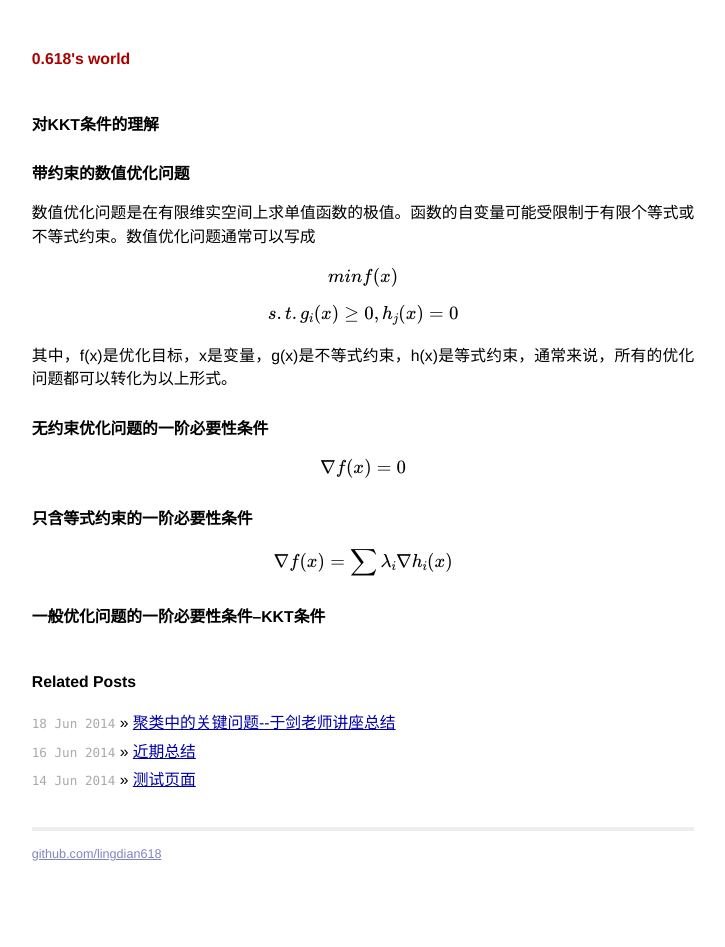
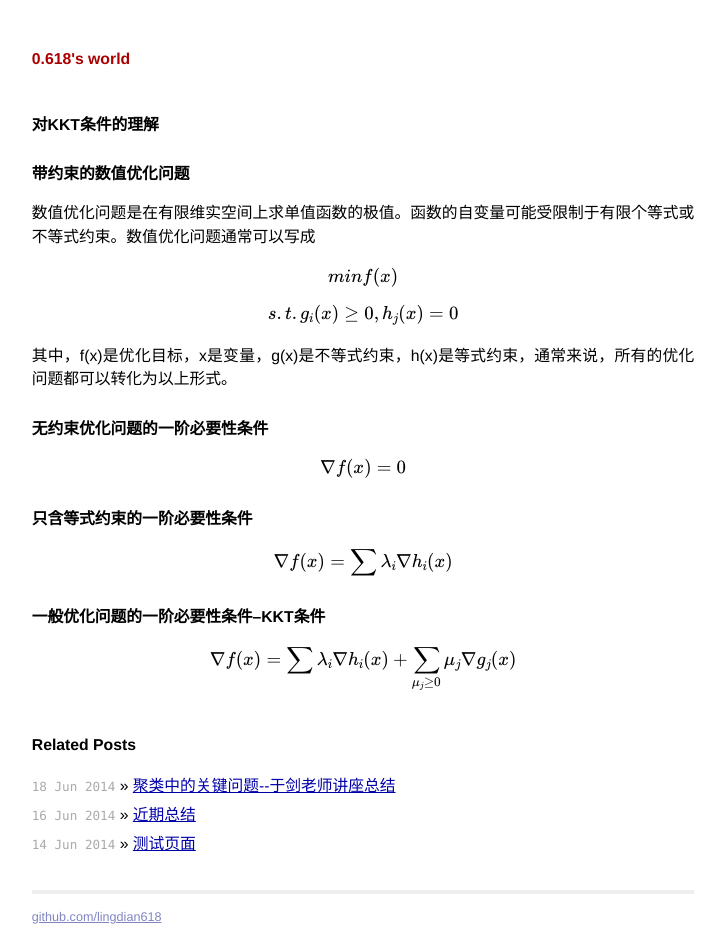
Before and after one commit to SimpleJian/blog, a Jekyll site: the page built from _posts/2014-07-05-kkt.md, in a window 1280 px wide. Shown: the whole page, without its empty margins (277-1002 px from the left). Built offline with Jekyll 4.4.1, drawn with Linux system fonts in a browser that asks for light colours; formulas are drawn with MathJax 3.

Commit message:
another push

```diff
--- a/_posts/2014-07-05-kkt.md
+++ b/_posts/2014-07-05-kkt.md
@@ -24,7 +24,9 @@ $$\nabla f(x)=0$$
 
 ## 只含等式约束的一阶必要性条件
 
-$$\nabla f(x)=\sum\lambda_i\nabla h_i(x)$$
+$$\nabla f(x) = \sum\lambda_i\nabla h_i(x)$$
 
 
 ## 一般优化问题的一阶必要性条件--KKT条件
+
+$$\nabla f(x) = \sum\lambda_i\nabla h_i(x) + \sum_{\mu_j \geq 0}\mu_j\nabla g_j(x)$$
```
Also changed, not shown: 1 other file.
